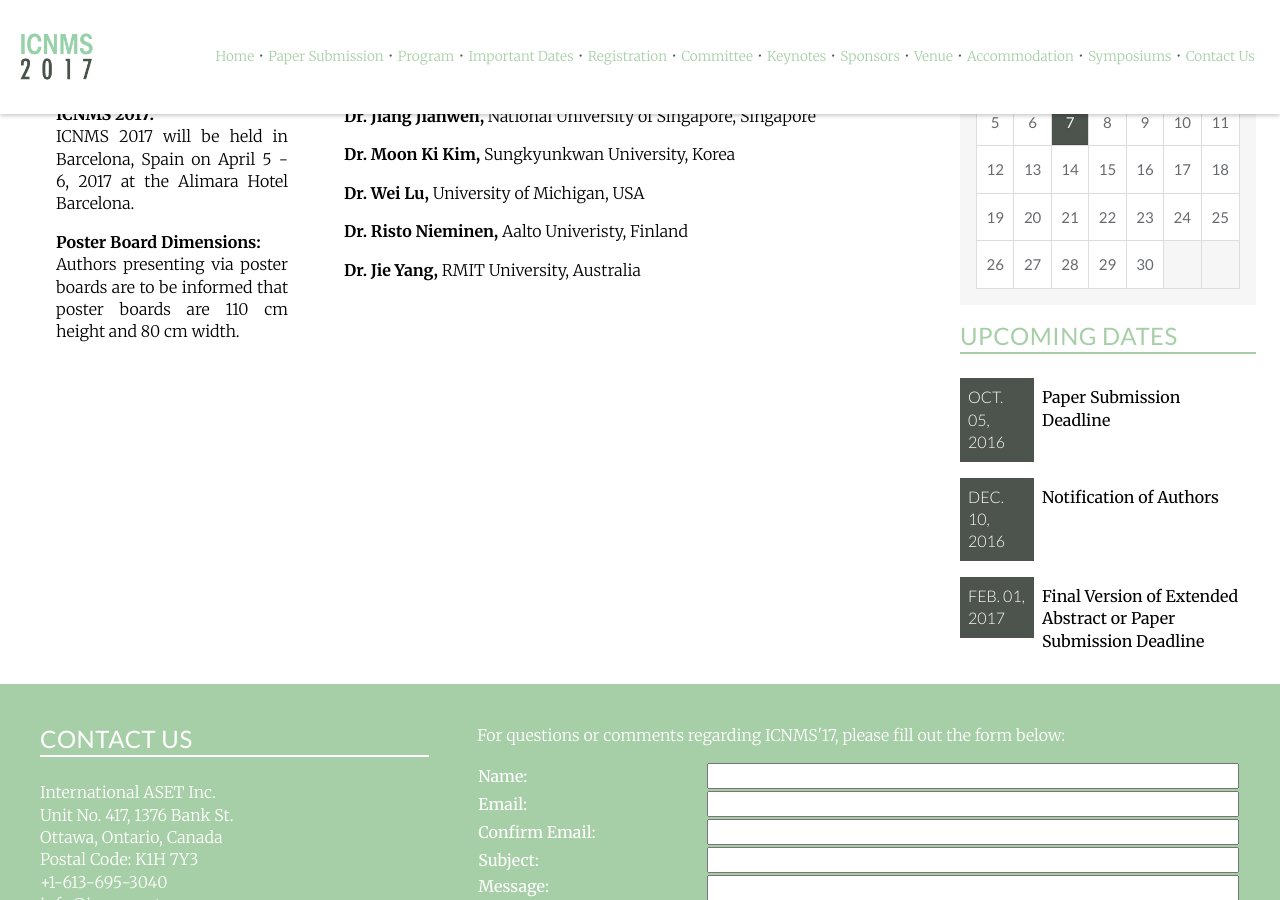
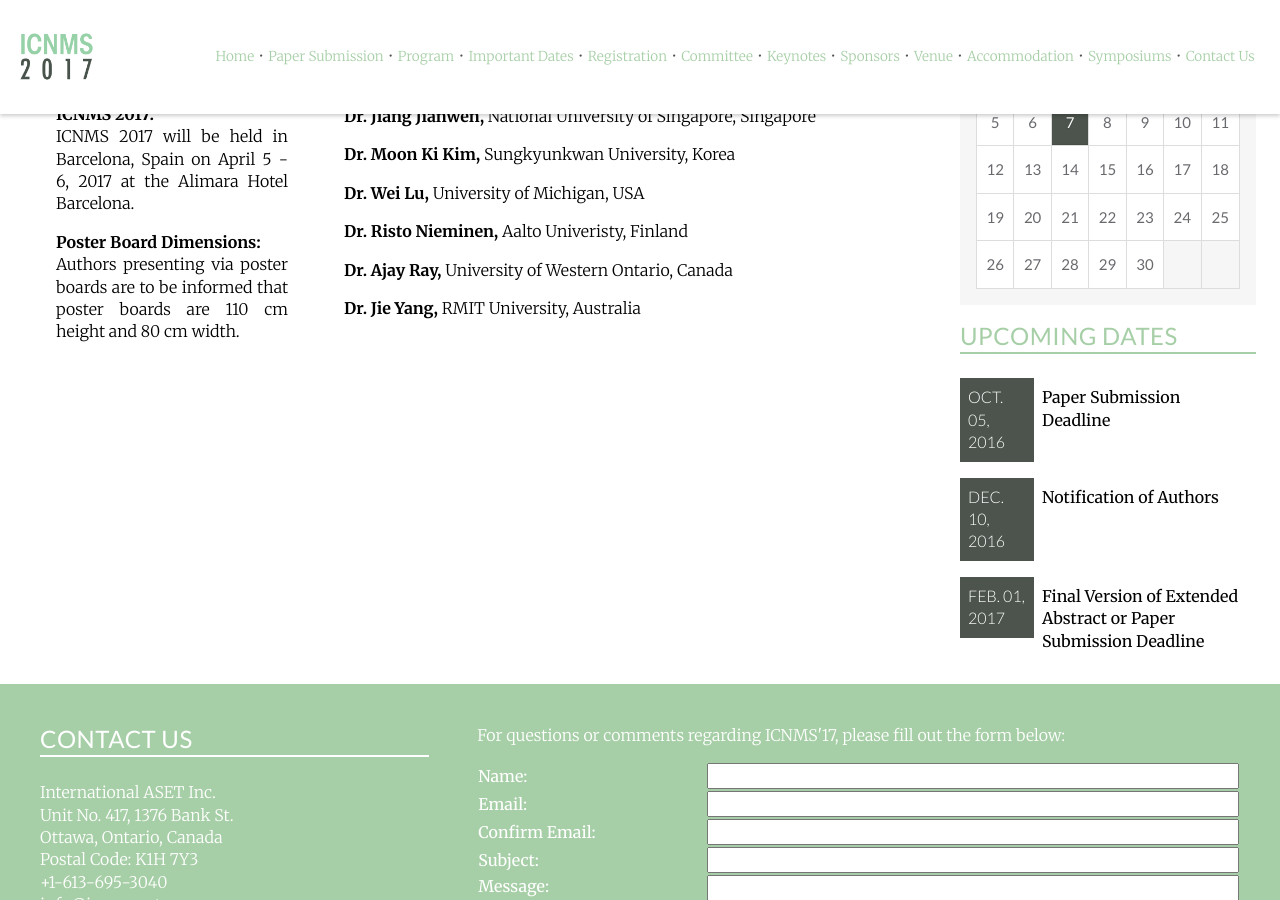
Before and after one commit to intaset/icnms, a Jekyll site: the page built from committee.html, in a window 1280 px wide and 900 px high, scrolled down 586 px. Built offline with Jekyll 4.4.1, drawn with Linux system fonts in a browser that asks for light colours; nearby versions of some CDN libraries; Markdown is read by kramdown in place of the engine named in the settings; comment, search, counter and statistics services are not loaded.

Commit message:
updated sc

```diff
--- a/committee.html
+++ b/committee.html
@@ -18,8 +18,7 @@ keyword: nanotechnology modeling, nanotechnology simulation, molecular dynamic s
    <!--  <p class="body"><b>Dr. Wing K. Liu,</b> Northwestern University, USA</p> -->
     <p class="body"><b>Dr. Wei Lu,</b> University of Michigan, USA</p>
     <p class="body"><b>Dr. Risto Nieminen,</b> Aalto Univeristy, Finland</p>
-    <!-- <p class="body"><b>Dr. Tomáš Šikola,</b> Brno University of Technology, Czech Republic</p>
-    <p class="body"><b>Dr. Nicolas Theodorou,</b> National Technical University of Athens, Greece</p> -->
+    <p class="body"><b>Dr. Ajay Ray,</b> University of Western Ontario, Canada</p>
     <p class="body"><b>Dr. Jie Yang,</b> RMIT University, Australia</p>
   </div>
   </div>
```
Also changed, not shown: 1 other file.
